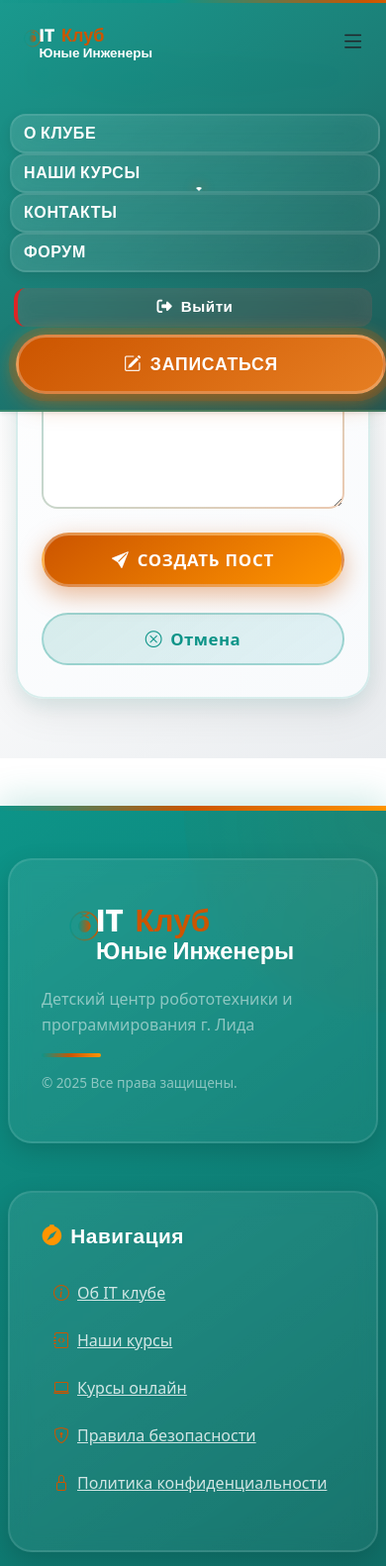
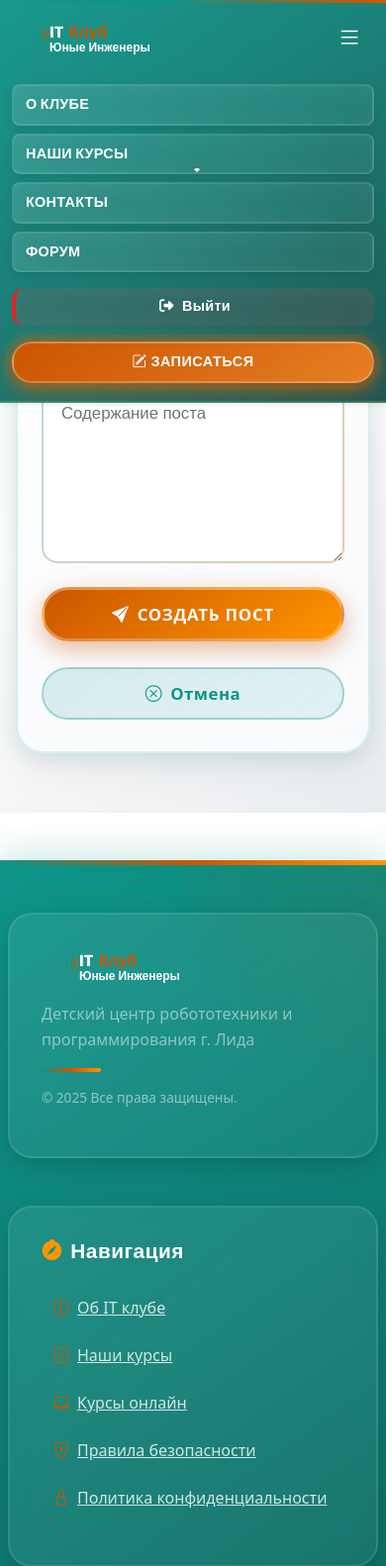
Before and after one commit to AndreiSkrypko/robotlida_vs_cursor, a Django app: page /create/ in a window 390 px wide, after a click that opens the changed part. Shown: the top 1582 px of the page at 99% size. Run offline with Django 5.2, Linux system fonts and the light colour scheme; a user stored in the database is signed in; some libraries are stand-ins or nearby versions.

Commit message:
Оптимизация navbar: компактный дизайн, выпадающее меню с fixed позицией, улучшенная мобильная версия

```diff
--- a/robototehnika/main_app/templates/main/base.html
+++ b/robototehnika/main_app/templates/main/base.html
@@ -118,11 +118,32 @@ html {
     left: 0;
     right: 0;
     width: 100%;
-    z-index: 1000;
+    min-width: 320px;
+    z-index: 99998 !important;
     transition: all 0.4s cubic-bezier(0.4, 0, 0.2, 1);
     backdrop-filter: blur(15px);
     -webkit-backdrop-filter: blur(15px);
     border-bottom: 2px solid rgba(204, 85, 0, 0.2);
+}
+
+.custom-header .container-fluid {
+    max-width: 100%;
+    overflow-x: hidden;
+    padding-top: 4px;
+    padding-bottom: 4px;
+}
+
+.custom-header .row {
+    margin-left: -8px;
+    margin-right: -8px;
+    flex-wrap: nowrap;
+    min-height: 44px;
+}
+
+@media (max-width: 767.98px) {
+    .custom-header .row {
+        flex-wrap: wrap;
+    }
 }
 
 /* Анимированная верхняя граница */
@@ -197,6 +218,40 @@ html {
     position: relative;
 }
 
+.logo-link svg {
+    max-width: 100%;
+    height: auto;
+}
+
+/* Адаптивный размер логотипа */
+@media (max-width: 1399.98px) {
+    .logo-link svg {
+        width: 260px;
+        height: 65px;
+    }
+}
+
+@media (max-width: 1199.98px) {
+    .logo-link svg {
+        width: 240px;
+        height: 60px;
+    }
+}
+
+@media (max-width: 991.98px) {
+    .logo-link svg {
+        width: 220px;
+        height: 55px;
+    }
+}
+
+@media (max-width: 767.98px) {
+    .logo-link svg {
+        width: 200px;
+        height: 50px;
+    }
+}
+
 /* Эффекты при наведении на логотип */
 .logo-link:hover {
     transform: scale(1.08) rotate(2deg);
@@ -245,20 +300,24 @@ html {
     position: relative;
     color: var(--main-white) !important;
     text-decoration: none;
-    font-size: 1.05rem;
+    font-size: 0.85rem;
     font-weight: 700;
     font-family: 'Poppins', sans-serif;
-    padding: 14px 28px;
-    margin: 0 8px;
-    border-radius: 16px;
-    display: inline-block;
+    padding: 8px 14px;
+    margin: 0 3px;
+    border-radius: 8px;
+    display: inline-flex;
+    align-items: center;
+    justify-content: center;
+    min-height: 36px;
     transition: all 0.4s cubic-bezier(0.68, -0.55, 0.265, 1.55);
     background: linear-gradient(145deg, rgba(255, 255, 255, 0.15), rgba(255, 255, 255, 0.08));
     backdrop-filter: blur(15px);
-    letter-spacing: 0.6px;
+    letter-spacing: 0.3px;
     overflow: hidden;
     border: 2px solid rgba(255, 255, 255, 0.1);
     box-shadow: 0 4px 12px rgba(0, 0, 0, 0.1);
+    white-space: nowrap;
 }
 
 /* Градиентный блик сверху */
@@ -499,17 +557,21 @@ html {
 .auth-link {
     position: relative;
     text-decoration: none;
-    font-size: 1.05rem;
+    font-size: 0.85rem;
     font-weight: 700;
     font-family: 'Nunito', sans-serif;
-    padding: 12px 24px;
-    margin: 0 6px;
-    border-radius: 12px;
-    display: inline-block;
+    padding: 8px 14px;
+    margin: 0 3px;
+    border-radius: 8px;
+    display: inline-flex;
+    align-items: center;
+    justify-content: center;
+    min-height: 36px;
     transition: all 0.3s cubic-bezier(0.4, 0, 0.2, 1);
     backdrop-filter: blur(10px);
-    letter-spacing: 0.5px;
+    letter-spacing: 0.3px;
     overflow: hidden;
+    white-space: nowrap;
 }
 
 /* Подчеркивание */
@@ -571,24 +633,28 @@ html {
     position: relative;
     color: var(--main-white) !important;
     text-decoration: none;
-    font-size: 1.1rem;
+    font-size: 0.85rem;
     font-weight: 800;
     font-family: 'Poppins', sans-serif;
-    padding: 14px 32px;
-    margin: 0 8px;
-    border-radius: 50px;
-    display: inline-block;
+    padding: 8px 18px;
+    margin: 0 3px;
+    border-radius: 20px;
+    display: inline-flex;
+    align-items: center;
+    justify-content: center;
+    min-height: 36px;
     transition: all 0.4s cubic-bezier(0.68, -0.55, 0.265, 1.55);
     background: linear-gradient(145deg, var(--main-orange), var(--main-orange-light));
     backdrop-filter: blur(15px);
-    letter-spacing: 0.8px;
+    letter-spacing: 0.5px;
     overflow: hidden;
-    border: 3px solid rgba(255, 255, 255, 0.25);
+    border: 2px solid rgba(255, 255, 255, 0.25);
     box-shadow:
-        0 8px 24px rgba(204, 85, 0, 0.5),
-        0 0 20px rgba(255, 149, 0, 0.3);
+        0 6px 18px rgba(204, 85, 0, 0.4),
+        0 0 15px rgba(255, 149, 0, 0.25);
     animation: btnPulse 2.5s ease-in-out infinite;
     text-transform: uppercase;
+    white-space: nowrap;
 }
 
 /* Продвинутая пульсация */
@@ -822,56 +928,125 @@ html {
     }
 }
 /* Для экранов меньше 768px */
-@media (max-width: 768px) {
+@media (max-width: 767.98px) {
+    .logo-link svg {
+        width: 180px !important;
+        height: 45px !important;
+    }
+
+    .custom-header .container-fluid {
+        padding-top: 8px !important;
+        padding-bottom: 8px !important;
+    }
+
+    .custom-header .row {
+        min-height: auto !important;
+    }
+
     /* Навигационные ссылки становятся блочными и растягиваются */
     .nav-link-custom {
-        font-size: 1rem;
-        padding: 6px 12px;
-        margin: 0 2px;
-        display: block;
-        width: 100%;
-        text-align: left;
-    }
+        font-size: 0.95rem !important;
+        padding: 10px 16px !important;
+        margin: 8px 0 !important;
+        display: block !important;
+        width: 100% !important;
+        text-align: left !important;
+        min-height: auto !important;
+        justify-content: flex-start !important;
+    }
+
+    .custom-btn {
+        font-size: 0.95rem !important;
+        padding: 10px 16px !important;
+        margin: 8px 0 !important;
+        width: 100% !important;
+        min-height: auto !important;
+    }
+
+    .auth-link {
+        font-size: 0.95rem !important;
+        padding: 10px 16px !important;
+        margin: 8px 0 !important;
+        min-height: auto !important;
+    }
+
     /* Аутентификация выравнивается слева и уменьшается шрифт */
     .auth-wrapper {
         margin-right: 0;
         font-size: 14px;
         text-align: left;
-    }
+        width: 100%;
+    }
+
     /* Контейнер в шапке становится колонкой */
     .custom-header .container-fluid {
         flex-direction: column;
     }
+
     /* Выпадающее меню занимает всю ширину */
     .dropdown-hover {
         width: 100%;
     }
+
     /* Выпадающее меню перестраивается под мобильный стиль */
     .dropdown-menu-custom {
-        position: static;
-        min-width: 100%;
-        box-shadow: none;
-        border: none;
-        background: transparent;
-        padding: 0;
-        display: none;
-    }
+        position: static !important;
+        min-width: 100% !important;
+        box-shadow: none !important;
+        border: none !important;
+        background: transparent !important;
+        padding: 0 !important;
+        display: none !important;
+        z-index: auto !important;
+    }
+
     /* Показываем меню при открытии или фокусе */
     .dropdown-hover.open .dropdown-menu-custom,
     .dropdown-hover:focus-within .dropdown-menu-custom {
-        display: block;
-        animation: none;
-    }
+        display: block !important;
+        animation: none !important;
+        opacity: 1 !important;
+        visibility: visible !important;
+        transform: none !important;
+    }
+
     /* Элементы меню без отступов и закруглений */
     .dropdown-item {
-        margin: 0;
-        padding: 10px 20px;
-        border-radius: 0;
-        background: transparent;
+        margin: 4px 0 !important;
+        padding: 10px 20px !important;
+        border-radius: 8px !important;
+        background: rgba(255, 255, 255, 0.1) !important;
+        color: #fff !important;
+    }
+
+    .dropdown-item:hover {
+        background: rgba(255, 255, 255, 0.2) !important;
+        transform: none !important;
+        padding-left: 20px !important;
     }
 }
 /* Для экранов меньше 576px */
-@media (max-width: 576px) {
+@media (max-width: 575.98px) {
+    .logo-link svg {
+        width: 160px !important;
+        height: 40px !important;
+    }
+
+    .nav-link-custom {
+        font-size: 0.9rem !important;
+        padding: 8px 12px !important;
+    }
+
+    .custom-btn {
+        font-size: 0.9rem !important;
+        padding: 8px 12px !important;
+    }
+
+    .auth-link {
+        font-size: 0.9rem !important;
+        padding: 8px 12px !important;
+    }
+
     /* Подвал с отступами по бокам */
     .footer .container {
         padding-left: 0.5rem;
@@ -934,9 +1109,9 @@ body {
     <div class="container-fluid">
         <div class="row align-items-center">
             <!-- Логотип без паддингов -->
-<div class="col-6 col-md-auto">
+<div class="col-auto flex-grow-1">
   <a href="/" class="logo-link" id="home-link">
-    <svg width="90%" height="80" viewBox="0 0 350 100" xmlns="http://www.w3.org/2000/svg">
+    <svg width="280" height="70" viewBox="0 0 350 100" xmlns="http://www.w3.org/2000/svg">
       <!-- Определение градиента -->
       <defs>
         <linearGradient id="logo-gradient" x1="0%" y1="0%" x2="100%" y2="0%">
@@ -968,16 +1143,17 @@ body {
 
 
             <!-- Гамбургер-меню (только на мобильных) с паддингами -->
-            <div class="col-6 d-md-none text-end py-3">
-                <button class="btn" type="button" data-bs-toggle="collapse" data-bs-target="#navMenu"
-                        aria-controls="navMenu" aria-expanded="false" aria-label="Toggle navigation">
-                    <i class="bi bi-list fs-2"></i>
+            <div class="col-auto d-md-none" style="padding-top: 2px; padding-bottom: 2px;">
+                <button class="btn p-2" type="button" data-bs-toggle="collapse" data-bs-target="#navMenu"
+                        aria-controls="navMenu" aria-expanded="false" aria-label="Toggle navigation"
+                        style="min-width: 50px;">
+                    <i class="bi bi-list fs-2 text-white"></i>
                 </button>
             </div>
 
             <!-- Навигация с паддингами -->
-            <div class="col-12 col-md collapse d-md-flex justify-content-center py-3" id="navMenu">
-                <nav class="d-md-flex gap-4 align-items-center mt-3 mt-md-0 text-center text-md-start">
+            <div class="col-12 col-md collapse d-md-flex justify-content-center" style="padding-top: 2px; padding-bottom: 2px;" id="navMenu">
+                <nav class="d-md-flex gap-1 align-items-center mt-3 mt-md-0 text-center text-md-start">
                     <a href="/about" class="nav-link-custom">О КЛУБЕ</a>
 
                     <!-- КУРСЫ -->
@@ -1022,7 +1198,7 @@ body {
             </div>
 
             <!-- Войти / Записаться (только на десктопе) с паддингами -->
-            <div class="col-auto d-none d-md-flex align-items-center py-3">
+            <div class="col-auto d-none d-md-flex align-items-center" style="padding-top: 2px; padding-bottom: 2px;">
                 {% if user.is_authenticated %}
                 <a href="{% url 'logout' %}" class="auth-link text-danger">
                     <i class="fas fa-sign-out-alt me-1"></i> Выйти
@@ -1046,7 +1222,24 @@ body {
 <!-- =======================
      ОТСТУП ДЛЯ ФИКСИРОВАННОЙ ШАПКИ
 ======================== -->
-<div style="height: 0px;"></div>
+<style>
+    /* Отступ для фиксированного navbar */
+    body {
+        padding-top: 70px;
+    }
+
+    @media (max-width: 767.98px) {
+        body {
+            padding-top: 60px;
+        }
+    }
+
+    @media (max-width: 575.98px) {
+        body {
+            padding-top: 55px;
+        }
+    }
+</style>
 
 <!-- =======================
      КРУТЫЕ СКРИПТЫ: ПРОГРЕСС-БАР + УЛУЧШЕННОЕ МЕНЮ
@@ -1101,6 +1294,12 @@ body {
                 // При наведении на триггер или меню - показываем
                 dropdown.addEventListener('mouseenter', function() {
                     clearTimeout(hideTimeout);
+
+                    // Получаем позицию триггера
+                    const rect = trigger.getBoundingClientRect();
+                    menu.style.top = (rect.bottom + 10) + 'px';
+                    menu.style.left = rect.left + 'px';
+
                     menu.style.display = 'block';
                     setTimeout(() => {
                         menu.style.opacity = '1';
@@ -1148,8 +1347,23 @@ body {
             }
         });
 
-        // === 4. ОБРАБОТКА ИЗМЕНЕНИЯ РАЗМЕРА ОКНА ===
+        // === 4. ОБРАБОТКА ИЗМЕНЕНИЯ РАЗМЕРА ОКНА И СКРОЛЛА ===
         let resizeTimer;
+
+        // Обновление позиции меню при скролле
+        window.addEventListener('scroll', function() {
+            dropdowns.forEach(function(dropdown) {
+                const trigger = dropdown.querySelector('.nav-link-custom');
+                const menu = dropdown.querySelector('.dropdown-menu-custom');
+
+                if (menu.style.display === 'block' && !isMobile()) {
+                    const rect = trigger.getBoundingClientRect();
+                    menu.style.top = (rect.bottom + 10) + 'px';
+                    menu.style.left = rect.left + 'px';
+                }
+            });
+        });
+
         window.addEventListener('resize', function() {
             clearTimeout(resizeTimer);
             resizeTimer = setTimeout(function() {
```
Also changed, not shown: other parts of robototehnika/main_app/templates/main/base.html (+50 -11 lines).
